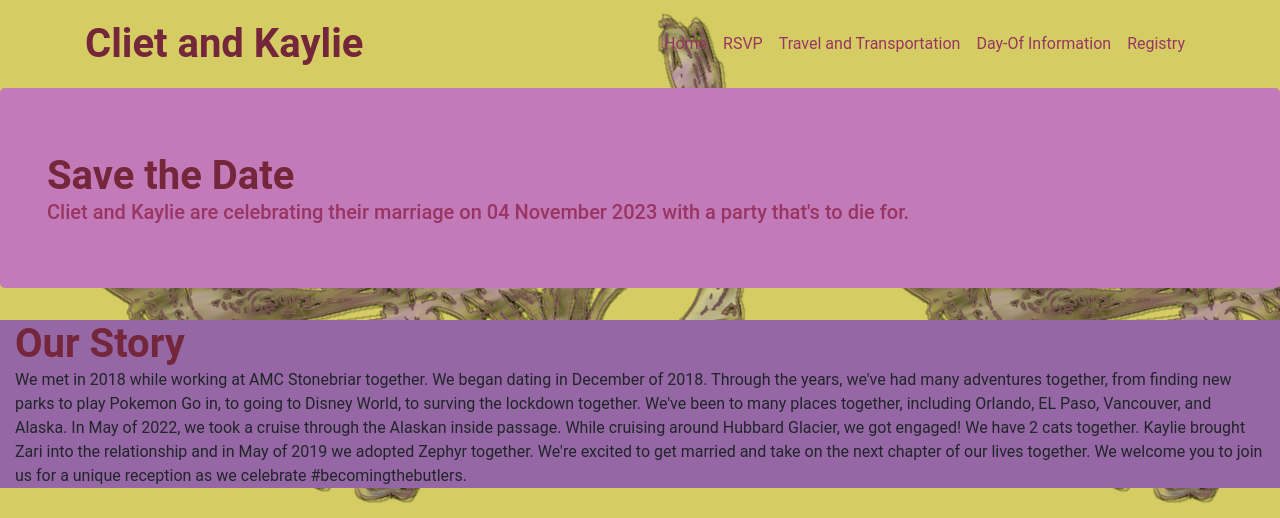
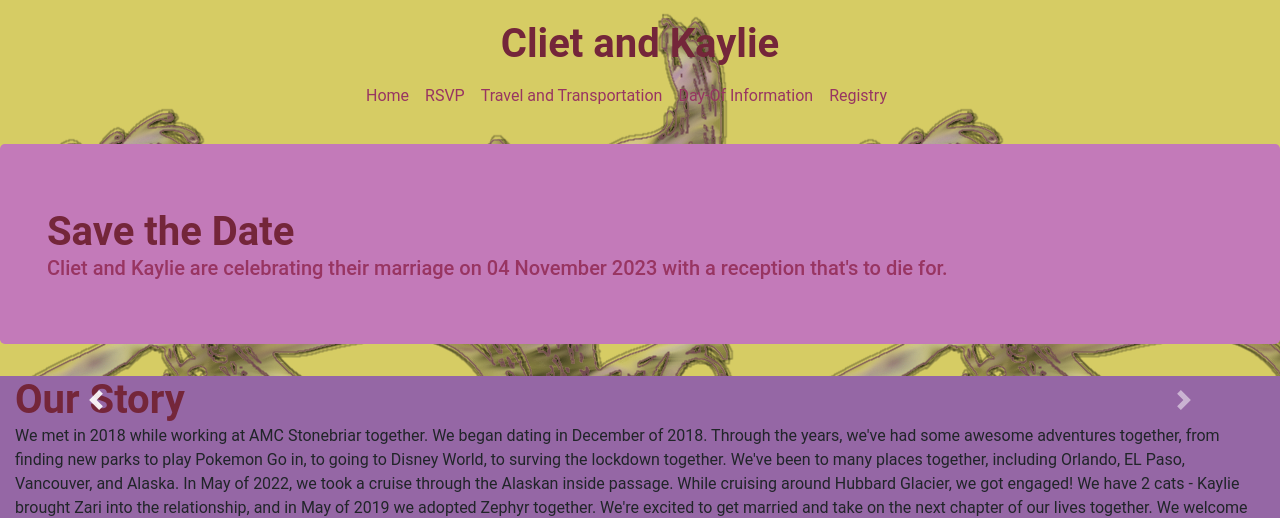
Before and after one commit to zarzarbinks0702/kaylie-and-cliet-get-married, a Flask app: page / in a window 1280 px wide. Shown: the top 518 px of the page. Run offline with Flask 2, Linux system fonts and the light colour scheme; some libraries are stand-ins or nearby versions; grey boxes are pictures that could not be loaded.

Commit message:
attempt to add carousel

```diff
--- a/static/style.css
+++ b/static/style.css
@@ -33,13 +33,15 @@
   color: #74263a;
 }
 
-nav {
+.nav {
   display: flex;
-  justify-content: flex-end;
+  list-style-type: none;
+  justify-content: center;
+  flex-wrap: wrap;
+  padding: 0 17em;
 }
 
 .nav a {
-  padding: 0 20px;
   margin: auto;
   color: #983562;
 }
@@ -125,20 +127,6 @@
   padding: 5px;
   margin-bottom: 20px;
 }
-#pic1,
-#pic2,
-#pic3,
-#pic4,
-#pic5,
-#pic6,
-#pic7,
-#pic8,
-#pic9,
-#pic10,
-#pic11 {
-  height: 550px;
-  margin: 5px;
-}
 
 #about-us {
   margin-bottom: 25px;
@@ -187,3 +175,27 @@
 #registry-placeholder {
   background-color: #9567a5;
 }
+
+.carouselslide {
+  justify-content: center;
+}
+
+.carousel-item {
+  width: 800px;
+  height: auto;
+}
+
+header {
+  justify-content: center;
+}
+
+.col-centered{
+   float: none;
+   margin: 0 auto;
+   justify-content: center;
+}
+
+.carousel-item img {
+  height: 550px;
+  width: auto;
+}
--- a/templates/index.html
+++ b/templates/index.html
@@ -4,14 +4,16 @@
     <meta charset="utf-8">
     <link rel="stylesheet" href="https://stackpath.bootstrapcdn.com/bootstrap/4.4.1/css/bootstrap.min.css" integrity="sha384-Vkoo8x4CGsO3+Hhxv8T/Q5PaXtkKtu6ug5TOeNV6gBiFeWPGFN9MuhOf23Q9Ifjh" crossorigin="anonymous">
     <link rel="stylesheet" href="static/style.css">
-    <title>Cliet and Kaylie Get Married!</title>
+    <title>Becoming the Butlers</title>
   </head>
   <body>
     <header class="container">
       <div class="row">
-        <h1 class="col-sm-6">Cliet and Kaylie</h1>
+        <h1 class="col-sm-12"><center>Cliet and Kaylie</center></h1>
+      </div>
+      <div class="row">
         <nav class="navbar navbar-expand-md">
-          <ul class="nav navbar-nav ml-auto">
+          <ul class="nav navbar-nav">
             <li class="nav-item"><a class="nav-link" href="/">Home</a></li>
             <li class="nav-item"><a class="nav-link" href="/rsvp">RSVP</a></li>
             <li class="nav-item"><a class="nav-link" href="/travel">Travel and Transportation</a></li>
@@ -25,7 +27,7 @@
       <div class="jumbotron">
         <div class="col-sm-12">
           <h1>Save the Date</h1>
-          <h5>Cliet and Kaylie are celebrating their marriage on 04 November 2023 with a party that's to die for.</h5>
+          <h5>Cliet and Kaylie are celebrating their marriage on 04 November 2023 with a reception that's to die for.</h5>
         </div>
       </div>
     </section>
@@ -35,42 +37,60 @@
           <h1>Our Story</h1>
         </div>
         <div class="col-md-12 centered about-us" id='about-us'>
-          <p>We met in 2018 while working at AMC Stonebriar together. We began dating in December of 2018. Through the years, we've had many adventures together, from finding new parks to play Pokemon Go in, to going to Disney World, to surving the lockdown together. We've been to many places together, including Orlando, EL Paso, Vancouver, and Alaska. In May of 2022, we took a cruise through the Alaskan inside passage. While cruising around Hubbard Glacier, we got engaged! We have 2 cats together. Kaylie brought Zari into the relationship and in May of 2019 we adopted Zephyr together. We're excited to get married and take on the next chapter of our lives together. We welcome you to join us for a unique reception as we celebrate #becomingthebutlers.</p>
+          <p>We met in 2018 while working at AMC Stonebriar together. We began dating in December of 2018. Through the years, we've had some awesome adventures together, from finding new parks to play Pokemon Go in, to going to Disney World, to surving the lockdown together. We've been to many places together, including Orlando, EL Paso, Vancouver, and Alaska. In May of 2022, we took a cruise through the Alaskan inside passage. While cruising around Hubbard Glacier, we got engaged! We have 2 cats - Kaylie brought Zari into the relationship, and in May of 2019 we adopted Zephyr together. We're excited to get married and take on the next chapter of our lives together. We welcome you to join us for a unique reception as we celebrate #becomingthebutlers.</p>
         </div>
       </div>
-      <div>
-        <div class="pics col-md-4">
-          <img src="static/images/cliet_kaylie_bus.jpg" alt="Kaylie and Cliet on the bus to the Tongass Rainforest Park in Ketchikan, AK." id='pic1'>
+      <div class="row">
+      <div class="col-sm-6 col-centered">
       </div>
-        <div class="pics col-md-4">
-          <img src="static/images/cliet_kaylie_glacier.jpg" alt="Kaylie and Cliet in front of Mendenhall Glacier in Juneau, AK." id='pic2'>
+      <div id="carouselControls" class="carouselslide" data-ride="carousel" data-interval="2000">
+        <div class="carousel-inner">
+          <div class="carousel-item active">
+            <img class="d-block img-fluid" src="static/images/cliet_kaylie_bus.jpg" alt="Kaylie and Cliet on the bus to the Tongass Rainforest Park in Ketchikan, AK.">
           </div>
-        <div class="pics col-md-4">
-          <img src="static/images/cliet_kaylie_ship.jpg" alt="Kaylie and Cliet on the Norwegian Jewel in Vancouver, BC, CA before departure." id='pic3'>
+          <div class="carousel-item">
+            <img class="d-block img-fluid" src="static/images/cliet_kaylie_glacier.jpg" alt="Kaylie and Cliet in front of Mendenhall Glacier in Juneau, AK.">
           </div>
-        <div class="pics col-md-4">
-          <img src="static/images/dinosaurs.jpg" alt="Kaylie and Cliet at the Jurrasic WOrld Experience in 2021." id='pic4'>
+          <div class="carousel-item">
+            <img class="d-block img-fluid" src="static/images/cliet_kaylie_ship.jpg" alt="Kaylie and Cliet on the Norwegian Jewel in Vancouver, BC, CA before departure.">
           </div>
-        <div class="pics col-md-4">
-          <img src="static/images/disney_1.jpg" alt="Kaylie and Cliet at the Magic Kingdom on Kaylie's 23rd birthday" id='pic5'>
+          <div class="carousel-item">
+            <img class="d-block img-fluid" src="static/images/cliet_kaylie_ship.jpg" alt="Kaylie and Cliet on the Norwegian Jewel in Vancouver, BC, CA before departure.">
           </div>
-        <div class="pics col-md-4">
-          <img src="static/images/escape room.jpg" alt="Kaylie and Cliet after escaping the Fairytale room at Red Door Escape Rooms in El Paso, TX May 2021" id='pic6'>
+          <div class="carousel-item">
+            <img class="d-block img-fluid" src="static/images/dinosaurs.jpg" alt="Kaylie and Cliet at the Jurrasic WOrld Experience in 2021.">
           </div>
-        <div class="pics col-md-4">
-          <img src="static/images/medival_times.jpg" alt="Kaylie and Cliet at medival times, 2019" id='pic7'>
+          <div class="carousel-item">
+            <img class="d-block img-fluid" src="static/images/disney_1.jpg" alt="Kaylie and Cliet at the Magic Kingdom on Kaylie's 23rd birthday">
           </div>
-        <div class="pics col-md-4">
-          <img src="static/images/hiking.jpg" alt="Kaylie and Cliet enjoying the outdoors, August 2019" id='pic8'>
+          <div class="carousel-item">
+            <img class="d-block img-fluid" src="static/images/escape room.jpg" alt="Kaylie and Cliet after escaping the Fairytale room at Red Door Escape Rooms in El Paso, TX May 2021">
           </div>
-        <div class="pics col-md-4">
-          <img src="static/images/pumpkin_1.jpg" alt="Kaylie and Cliet at Pumpkin Nights, 2021" id='pic9'>
+          <div class="carousel-item">
+            <img class="d-block img-fluid" src="static/images/medival_times.jpg" alt="Kaylie and Cliet at medival times, 2019">
           </div>
-        <div class="pics col-md-4">
-          <img src="static/images/pumpkin_2.jpg" alt="Kaylie and Cliet at Pumpkin Nights, 2021" id='pic10'>
+          <div class="carousel-item">
+            <img class="d-block img-fluid" src="static/images/hiking.jpg" alt="Kaylie and Cliet enjoying the outdoors, August 2019">
           </div>
-        <div class="pics col-md-4">
-          <img src="static/images/pumpkin_3.jpg" alt="Kaylie and Cliet at Pumpkin Nights, 2021" id='pic11'>
+          <div class="carousel-item">
+            <img class="d-block img-fluid" src="static/images/pumpkin_1.jpg" alt="Kaylie and Cliet at Pumpkin Nights, 2021">
+          </div>
+          <div class="carousel-item">
+            <img class="d-block img-fluid" src="static/images/pumpkin_2.jpg" alt="Kaylie and Cliet at Pumpkin Nights, 2021">
+          </div>
+          <div class="carousel-item">
+            <img class="d-block img-fluid" src="static/images/pumpkin_3.jpg" alt="Kaylie and Cliet at Pumpkin Nights, 2021">
+          </div>
+        </div>
+        <a class="carousel-control-prev" href="#carouselControls" role="button" data-slide="prev">
+          <span class="carousel-control-prev-icon" aria-hidden="true"></span>
+          <span class="sr-only">Previous</span>
+        </a>
+        <a class="carousel-control-next" href="#carouselControls" role="button" data-slide="next">
+          <span class="carousel-control-next-icon" aria-hidden="true"></span>
+          <span class="sr-only">Next</span>
+        </a>
+      </div>
       </div>
     </div>
     </section>
--- a/templates/registry.html
+++ b/templates/registry.html
@@ -4,12 +4,14 @@
     <meta charset="utf-8">
     <link rel="stylesheet" href="https://stackpath.bootstrapcdn.com/bootstrap/4.4.1/css/bootstrap.min.css" integrity="sha384-Vkoo8x4CGsO3+Hhxv8T/Q5PaXtkKtu6ug5TOeNV6gBiFeWPGFN9MuhOf23Q9Ifjh" crossorigin="anonymous">
     <link rel="stylesheet" href="static/style.css">
-    <title>Cliet and Kaylie Get Married!</title>
+    <title>Becoming the Butlers</title>
   </head>
   <body>
     <header class="container">
       <div class="row">
-        <h1 class="col-sm-6">Cliet and Kaylie</h1>
+        <h1 class="col-sm-12"><center>Cliet and Kaylie</center></h1>
+      </div>
+      <div class="row">
         <nav class="navbar navbar-expand-md">
           <ul class="nav navbar-nav ml-auto">
             <li class="nav-item"><a class="nav-link" href="/">Home</a></li>
--- a/templates/rsvp.html
+++ b/templates/rsvp.html
@@ -4,12 +4,14 @@
     <meta charset="utf-8">
     <link rel="stylesheet" href="https://stackpath.bootstrapcdn.com/bootstrap/4.4.1/css/bootstrap.min.css" integrity="sha384-Vkoo8x4CGsO3+Hhxv8T/Q5PaXtkKtu6ug5TOeNV6gBiFeWPGFN9MuhOf23Q9Ifjh" crossorigin="anonymous">
     <link rel="stylesheet" href="static/style.css">
-    <title>Cliet and Kaylie Get Married!</title>
+    <title>Becoming the Butlers</title>
   </head>
   <body>
     <header class="container">
       <div class="row">
-        <h1 class="col-sm-6">Cliet and Kaylie</h1>
+        <h1 class="col-sm-12"><center>Cliet and Kaylie</center></h1>
+      </div>
+      <div class="row">
         <nav class="navbar navbar-expand-md">
           <ul class="nav navbar-nav ml-auto">
             <li class="nav-item"><a class="nav-link" href="/">Home</a></li>
--- a/templates/success.html
+++ b/templates/success.html
@@ -4,7 +4,7 @@
     <meta charset="utf-8">
     <link rel="stylesheet" href="https://stackpath.bootstrapcdn.com/bootstrap/4.4.1/css/bootstrap.min.css" integrity="sha384-Vkoo8x4CGsO3+Hhxv8T/Q5PaXtkKtu6ug5TOeNV6gBiFeWPGFN9MuhOf23Q9Ifjh" crossorigin="anonymous">
     <link rel="stylesheet" href="static/style.css">
-    <title>Kaylie and Cliet Get Married</title>
+    <title>Becoming the Butlers</title>
   </head>
   <body>
     <h1>{{ message }}</h1>
--- a/templates/travel.html
+++ b/templates/travel.html
@@ -4,12 +4,14 @@
     <meta charset="utf-8">
     <link rel="stylesheet" href="https://stackpath.bootstrapcdn.com/bootstrap/4.4.1/css/bootstrap.min.css" integrity="sha384-Vkoo8x4CGsO3+Hhxv8T/Q5PaXtkKtu6ug5TOeNV6gBiFeWPGFN9MuhOf23Q9Ifjh" crossorigin="anonymous">
     <link rel="stylesheet" href="static/style.css">
-    <title>Cliet and Kaylie Get Married!</title>
+    <title>Becoming the Butlers</title>
   </head>
   <body>
     <header class="container">
       <div class="row">
-        <h1 class="col-sm-6">Cliet and Kaylie</h1>
+        <h1 class="col-sm-12"><center>Cliet and Kaylie</center></h1>
+      </div>
+      <div class="row">
         <nav class="navbar navbar-expand-md">
           <ul class="nav navbar-nav ml-auto">
             <li class="nav-item"><a class="nav-link" href="/">Home</a></li>
```
Also changed, not shown: templates/schedule.html (+7 -4 lines), static/images/event_1.jpg (added), static/images/event_2.jpg (added), static/images/event_3.jpg (added), static/images/event_4.jpg (added). Lines whose indentation alone changed are shown as unchanged.
